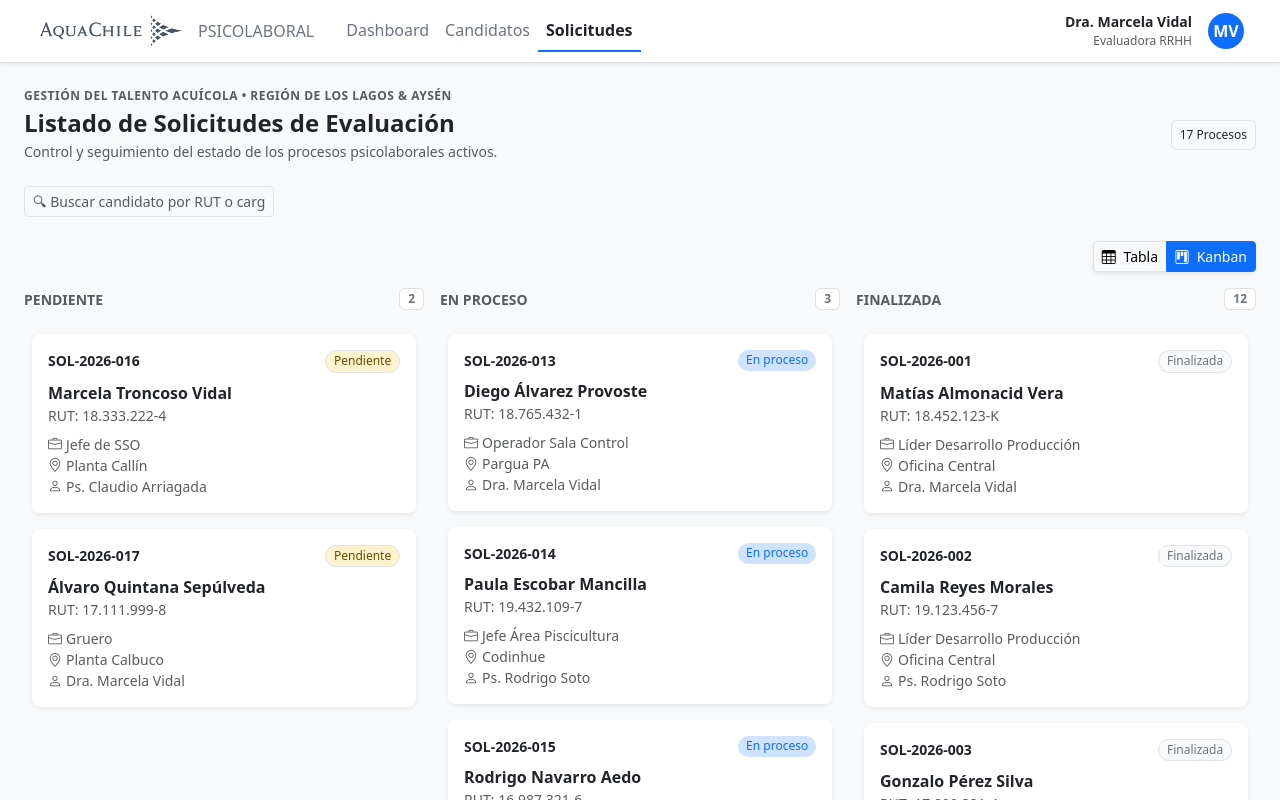
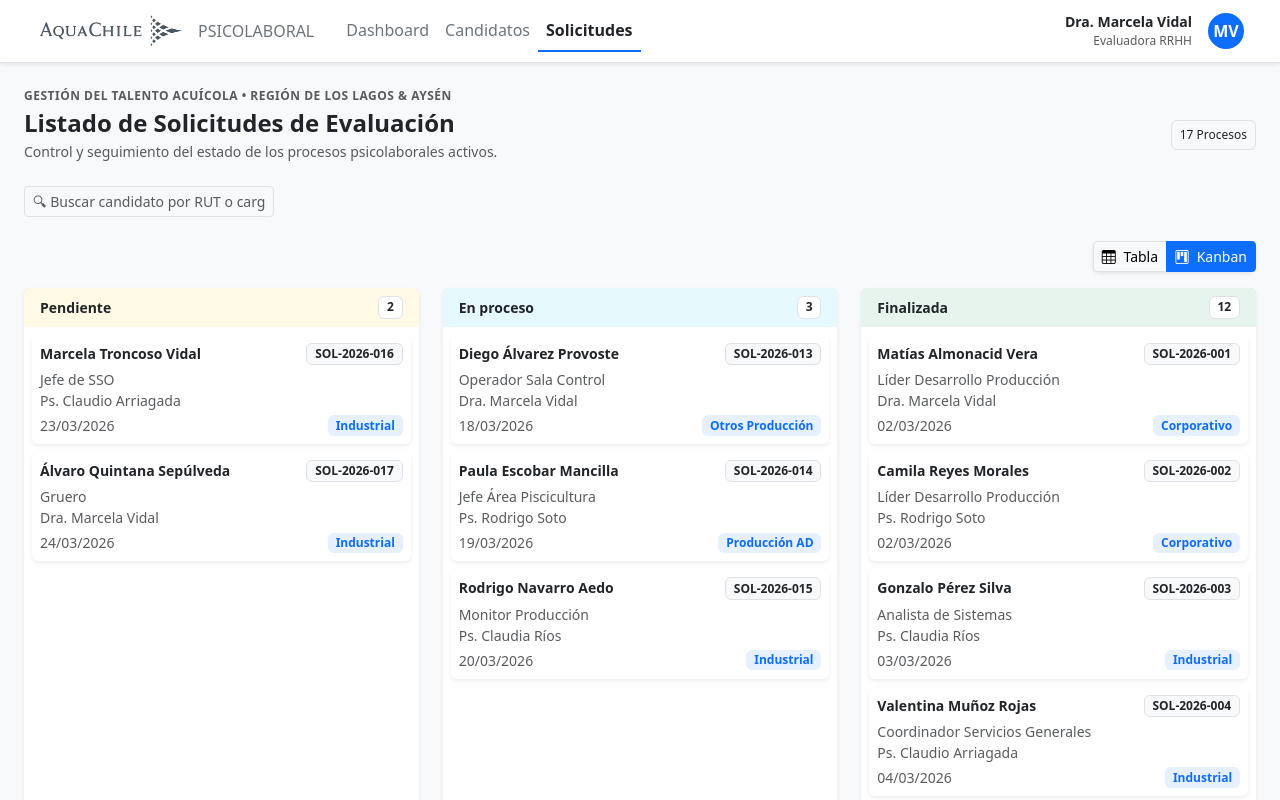
Before and after one commit to bemontoya/AquaChile, a React (Vite) app in the folder vcm-psicolaboral/: page /solicitudes in a window 1280 px wide. Shown: the top 800 px of the page. Built offline with nearby package versions, Linux system fonts and the light colour scheme.

Commit message:
fix(kanban): permite reordenar tarjetas dentro de la misma columna

```diff
--- a/vcm-psicolaboral/src/components/KanbanSolicitudes.jsx
+++ b/vcm-psicolaboral/src/components/KanbanSolicitudes.jsx
@@ -1,100 +1,191 @@
-import { DndContext, useDroppable, useDraggable } from '@dnd-kit/core';
-import TarjetaSolicitud from './TarjetaSolicitud';
+import { useState } from 'react'
+import {
+  DndContext,
+  closestCorners,
+  DragOverlay,
+  PointerSensor,
+  useSensor,
+  useSensors,
+  defaultDropAnimationSideEffects,
+} from '@dnd-kit/core'
+import {
+  SortableContext,
+  verticalListSortingStrategy,
+  useSortable,
+  arrayMove,
+} from '@dnd-kit/sortable'
+import { CSS } from '@dnd-kit/utilities'
+import { ESTADOS } from '../data/catalogos'
 
-// Mapeo o lista de columnas según los estados de tu aplicación
-const COLUMNAS = [
-  { id: 'Pendiente', titulo: 'PENDIENTE' },
-  { id: 'En proceso', titulo: 'EN PROCESO' },
-  { id: 'Finalizada', titulo: 'FINALIZADA' }
-];
+// Tarjeta individual arrastrable
+function TarjetaSolicitud({ solicitud, style = {} }) {
+  const {
+    attributes,
+    listeners,
+    setNodeRef,
+    transform,
+    transition,
+    isDragging,
+  } = useSortable({ id: solicitud.id })
+
+  const cardStyle = {
+    transform: CSS.Transform.toString(transform),
+    transition,
+    opacity: isDragging ? 0.4 : 1,
+    cursor: 'grab',
+    ...style,
+  }
+
+  return (
+    <div
+      ref={setNodeRef}
+      style={cardStyle}
+      {...attributes}
+      {...listeners}
+      className="card mb-2 border-0 shadow-sm"
+    >
+      <div className="card-body p-2">
+        <div className="d-flex justify-content-between align-items-start mb-1">
+          <span className="fw-semibold small text-truncate" title={solicitud.candidato}>
+            {solicitud.candidato}
+          </span>
+          <span className="badge bg-light text-dark border ms-1">{solicitud.id}</span>
+        </div>
+        <div className="small text-muted">{solicitud.cargo}</div>
+        <div className="small text-muted">{solicitud.evaluador}</div>
+        <div className="d-flex justify-content-between align-items-center mt-1">
+          <span className="small text-muted">{solicitud.fecha}</span>
+          <span className="badge bg-primary bg-opacity-10 text-primary">{solicitud.area}</span>
+        </div>
+      </div>
+    </div>
+  )
+}
+
+// Columna por estado
+function ColumnaKanban({ estado, solicitudes, color }) {
+  const solicitudesFiltradas = solicitudes.filter((s) => s.estado === estado)
+  const ids = solicitudesFiltradas.map((s) => s.id)
+
+  return (
+    <div className="col-12 col-lg-4 mb-3">
+      <div className="card border-0 shadow-sm h-100">
+        <div className={`card-header border-0 py-2 px-3 ${color} bg-opacity-10`}>
+          <div className="d-flex justify-content-between align-items-center">
+            <span className="fw-semibold small">{estado}</span>
+            <span className="badge bg-white text-dark border">{solicitudesFiltradas.length}</span>
+          </div>
+        </div>
+        <div className="card-body p-2" style={{ minHeight: '400px' }}>
+          <SortableContext items={ids} strategy={verticalListSortingStrategy}>
+            {solicitudesFiltradas.map((solicitud) => (
+              <TarjetaSolicitud key={solicitud.id} solicitud={solicitud} />
+            ))}
+          </SortableContext>
+          {solicitudesFiltradas.length === 0 && (
+            <div className="text-center text-muted small py-4">
+              Sin solicitudes
+            </div>
+          )}
+        </div>
+      </div>
+    </div>
+  )
+}
 
 export default function KanbanSolicitudes({ solicitudes, setSolicitudes }) {
+  const [activeId, setActiveId] = useState(null)
 
-  // Función que se ejecuta al soltar la tarjeta
+  const sensors = useSensors(
+    useSensor(PointerSensor, {
+      activationConstraint: {
+        distance: 5,
+      },
+    })
+  )
+
+  const dropAnimation = {
+    sideEffects: defaultDropAnimationSideEffects({
+      styles: {
+        active: {
+          opacity: '0.5',
+        },
+      },
+    }),
+  }
+
+  const handleDragStart = (event) => {
+    setActiveId(event.active.id)
+  }
+
   const handleDragEnd = (event) => {
-    const { active, over } = event;
+    const { active, over } = event
+    setActiveId(null)
 
-    // Si no se soltó sobre una columna válida, no hacemos nada
-    if (!over) return;
+    if (!over) return
 
-    const tarjetaId = active.id;
-    // El ID de la columna destino (ej: 'En proceso', 'Finalizada', etc.)
-    const nuevoEstado = over.id;
+    const activeSolicitud = solicitudes.find((s) => s.id === active.id)
+    if (!activeSolicitud) return
 
-    // Actualizamos el estado global en App.jsx
-    setSolicitudes((prevSolicitudes) =>
-      prevSolicitudes.map((sol) => {
-        if (sol.id === tarjetaId) {
-          return { ...sol, estado: nuevoEstado };
-        }
-        return sol;
+    // Buscar la solicitud sobre la que soltamos
+    const overSolicitud = solicitudes.find((s) => s.id === over.id)
+
+    // Si soltamos sobre otra tarjeta, tomamos su estado. Si soltamos directamente sobre la columna (raro), usamos over.id
+    const nuevoEstado = overSolicitud ? overSolicitud.estado : over.id
+
+    // 1) Mover dentro de la MISMA columna -> reordenar
+    if (activeSolicitud.estado === nuevoEstado) {
+      setSolicitudes((prev) => {
+        const columna = prev.filter((s) => s.estado === nuevoEstado)
+        const otras = prev.filter((s) => s.estado !== nuevoEstado)
+
+        const oldIndex = columna.findIndex((s) => s.id === active.id)
+        const newIndex = columna.findIndex((s) => s.id === over.id)
+
+        if (oldIndex === -1 || newIndex === -1) return prev
+
+        const columnaReordenada = arrayMove(columna, oldIndex, newIndex)
+
+        // Mantenemos las otras columnas tal como estaban y ponemos esta reordenada
+        return [...otras, ...columnaReordenada]
       })
-    );
-  };
+      return
+    }
+
+    // 2) Mover ENTRE columnas -> cambiar estado
+    if (ESTADOS.includes(nuevoEstado)) {
+      setSolicitudes((prev) => {
+        const otras = prev.filter((s) => s.id !== active.id)
+        const movida = { ...activeSolicitud, estado: nuevoEstado }
+        return [...otras, movida]
+      })
+    }
+  }
+
+  const activeSolicitud = activeId
+    ? solicitudes.find((s) => s.id === activeId)
+    : null
 
   return (
-    <DndContext onDragEnd={handleDragEnd}>
-      <div className="row g-3">
-        {COLUMNAS.map((col) => {
-          const tarjetasDeColumna = solicitudes.filter(
-            (s) => s.estado === col.id
-          );
+    <DndContext
+      sensors={sensors}
+      collisionDetection={closestCorners}
+      onDragStart={handleDragStart}
+      onDragEnd={handleDragEnd}
+    >
+      <div className="row">
+        <ColumnaKanban estado="Pendiente" solicitudes={solicitudes} color="bg-warning" />
+        <ColumnaKanban estado="En proceso" solicitudes={solicitudes} color="bg-info" />
+        <ColumnaKanban estado="Finalizada" solicitudes={solicitudes} color="bg-success" />
+      </div>
 
-          return (
-            <ColumnaKanban
-              key={col.id}
-              id={col.id}
-              titulo={col.titulo}
-              cantidad={tarjetasDeColumna.length}
-            >
-              {tarjetasDeColumna.map((sol) => (
-                <TarjetaArrastrable key={sol.id} solicitud={sol} />
-              ))}
-            </ColumnaKanban>
-          );
-        })}
-      </div>
+      <DragOverlay dropAnimation={dropAnimation}>
+        {activeSolicitud ? (
+          <div style={{ transform: 'rotate(3deg)', cursor: 'grabbing' }}>
+            <TarjetaSolicitud solicitud={activeSolicitud} />
+          </div>
+        ) : null}
+      </DragOverlay>
     </DndContext>
-  );
+  )
 }
-
-// Componente para la Columna (Zona Droppable)
-function ColumnaKanban({ id, titulo, cantidad, children }) {
-  const { setNodeRef, isOver } = useDroppable({ id });
-
-  return (
-    <div className="col-md-4">
-      <div className="d-flex justify-content-between align-items-center mb-3">
-        <span className="fw-bold text-uppercase small text-muted">{titulo}</span>
-        <span className="badge bg-white text-secondary border px-2 py-1">{cantidad}</span>
-      </div>
-      <div
-        ref={setNodeRef}
-        className={`p-2 rounded min-vh-50 ${isOver ? 'bg-light border border-primary' : ''}`}
-        style={{ minHeight: '500px' }}
-      >
-        {children}
-      </div>
-    </div>
-  );
-}
-
-// Componente para la Tarjeta (Elemento Draggable)
-function TarjetaArrastrable({ solicitud }) {
-  const { attributes, listeners, setNodeRef, transform } = useDraggable({
-    id: solicitud.id,
-  });
-
-  const style = transform
-    ? {
-        transform: `translate3d(${transform.x}px, ${transform.y}px, 0)`,
-        zIndex: 999,
-      }
-    : undefined;
-
-  return (
-    <div ref={setNodeRef} style={style} {...listeners} {...attributes} className="mb-3">
-      <TarjetaSolicitud solicitud={solicitud} />
-    </div>
-  );
-}
```
